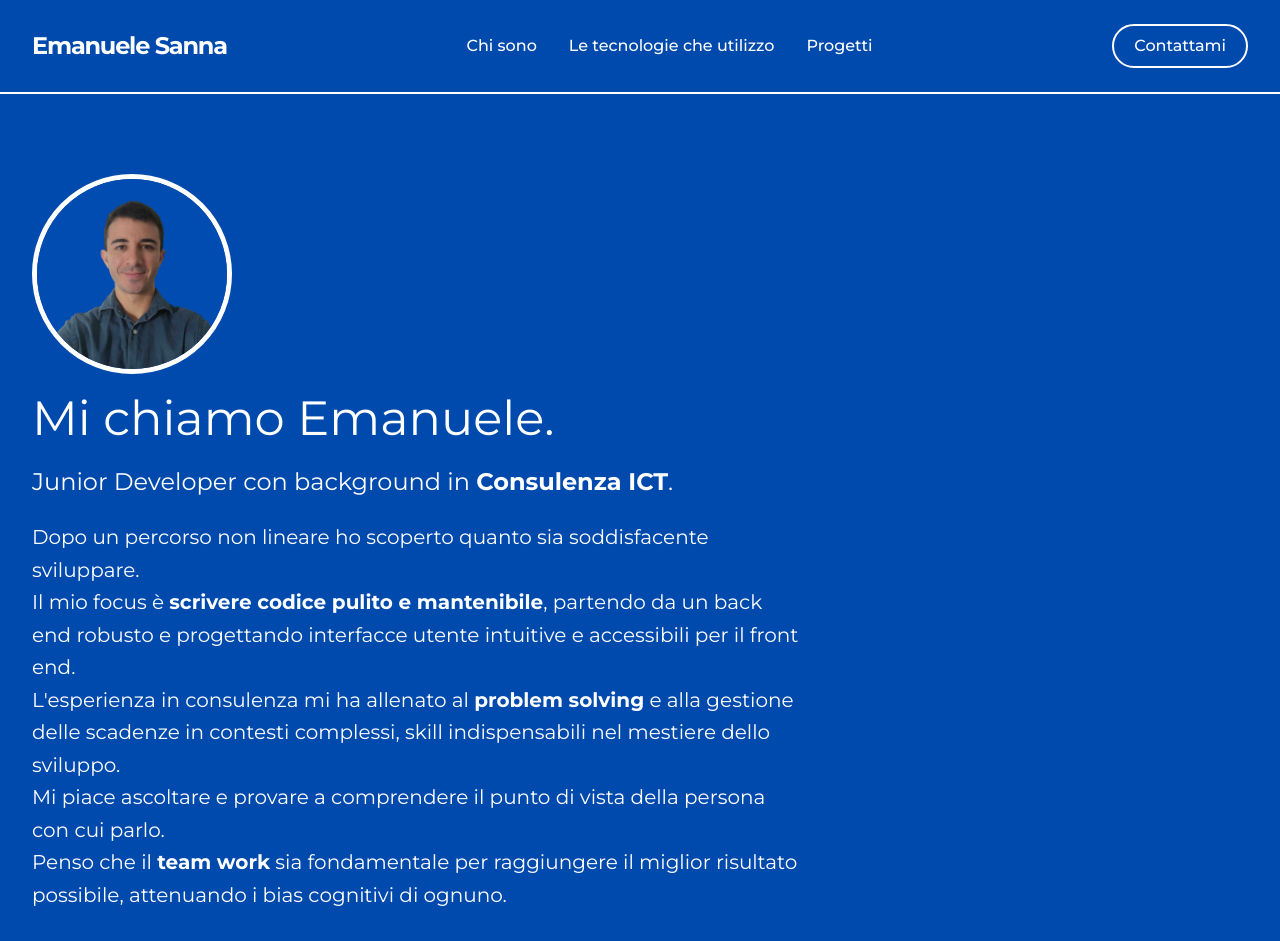
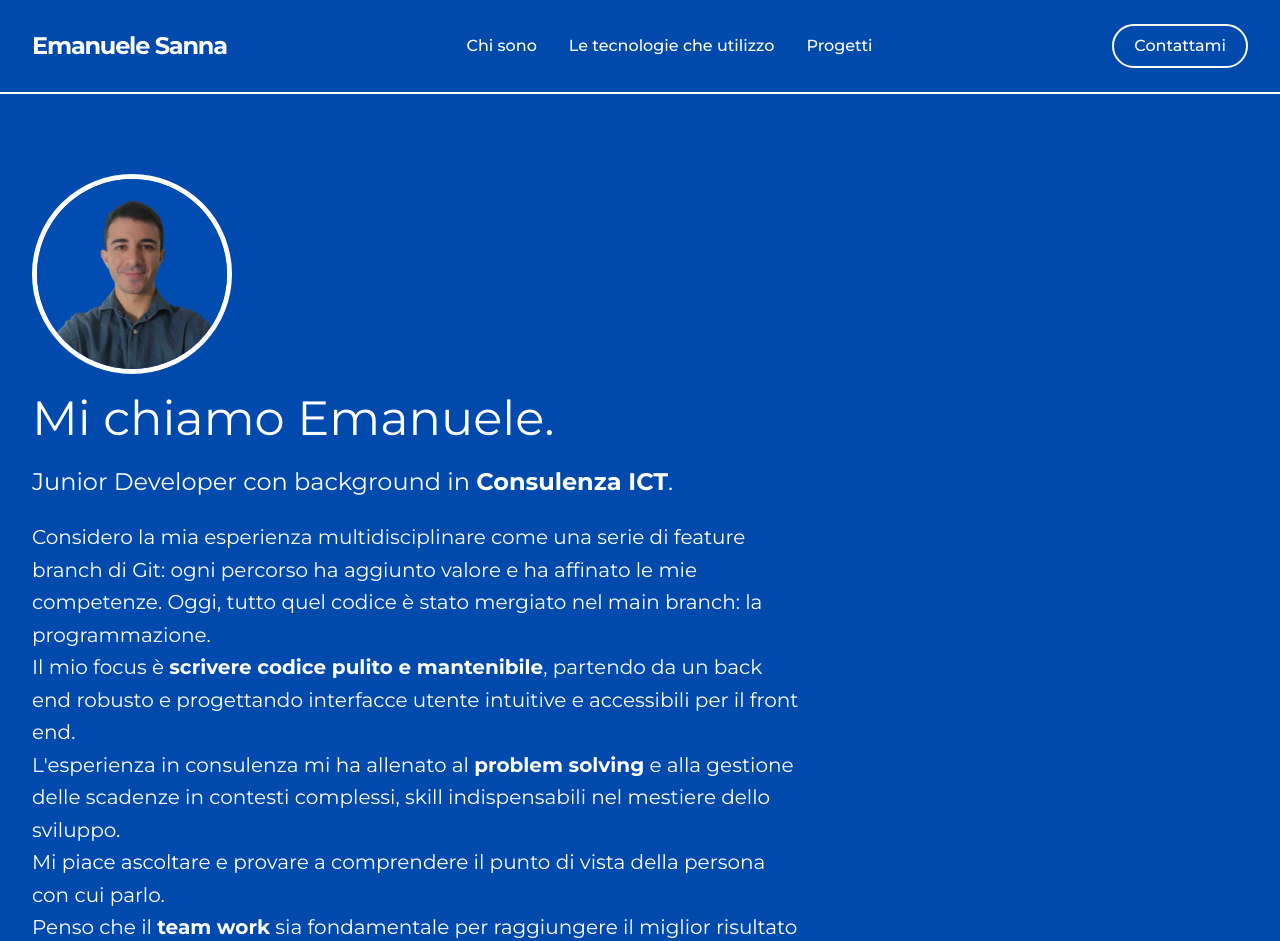
Before and after one commit to ESan9/portfolioes, a React (Vite) app: page /about in a window 1280 px wide. Shown: the top 941 px of the page. Built offline with nearby package versions, Linux system fonts and the light colour scheme.

Commit message:
Cv update, bio update

```diff
--- a/src/pages/About.tsx
+++ b/src/pages/About.tsx
@@ -1,5 +1,5 @@
 import Foto_CV from "../assets/img/Foto_CV.jpg";
-import Emanuele_Sanna_JuniorFullStackDeveloper from "../assets/pdf/Emanuele_Sanna_JuniorFullStackDeveloper.pdf";
+import Emanuele_Sanna_CV from "../assets/pdf/Emanuele_Sanna_CV.pdf";
 
 const About = () => {
   return (
@@ -21,8 +21,10 @@ const About = () => {
           <br />
         </h2>
         <p className="text-xl text-white mb-10 leading-relaxed">
-          Dopo un percorso non lineare ho scoperto quanto sia soddisfacente
-          sviluppare.
+          Considero la mia esperienza multidisciplinare come una serie di
+          feature branch di Git: ogni percorso ha aggiunto valore e ha affinato
+          le mie competenze. Oggi, tutto quel codice è stato mergiato nel main
+          branch: la programmazione.
           <br />
           Il mio focus è <strong>scrivere codice pulito e mantenibile</strong>
           , partendo da un back end robusto e progettando interfacce utente
@@ -42,7 +44,7 @@ const About = () => {
 
         <span className="hover:bg-cyan-600 transition-colors text-sm md:text-xl text-white p-2 border-2">
           {" "}
-          <a href={Emanuele_Sanna_JuniorFullStackDeveloper}>Il mio CV </a>
+          <a href={Emanuele_Sanna_CV}>Il mio CV </a>
         </span>
       </div>
     </main>
```
Also changed, not shown: 2 other files (tests, documents, lock files or other folders).
